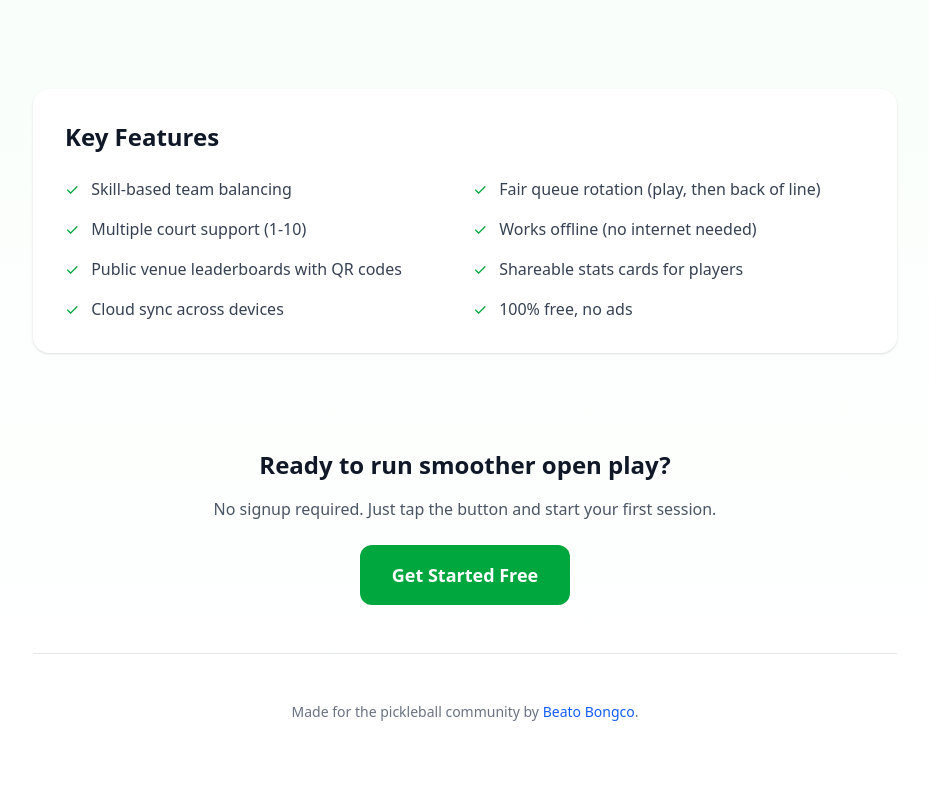
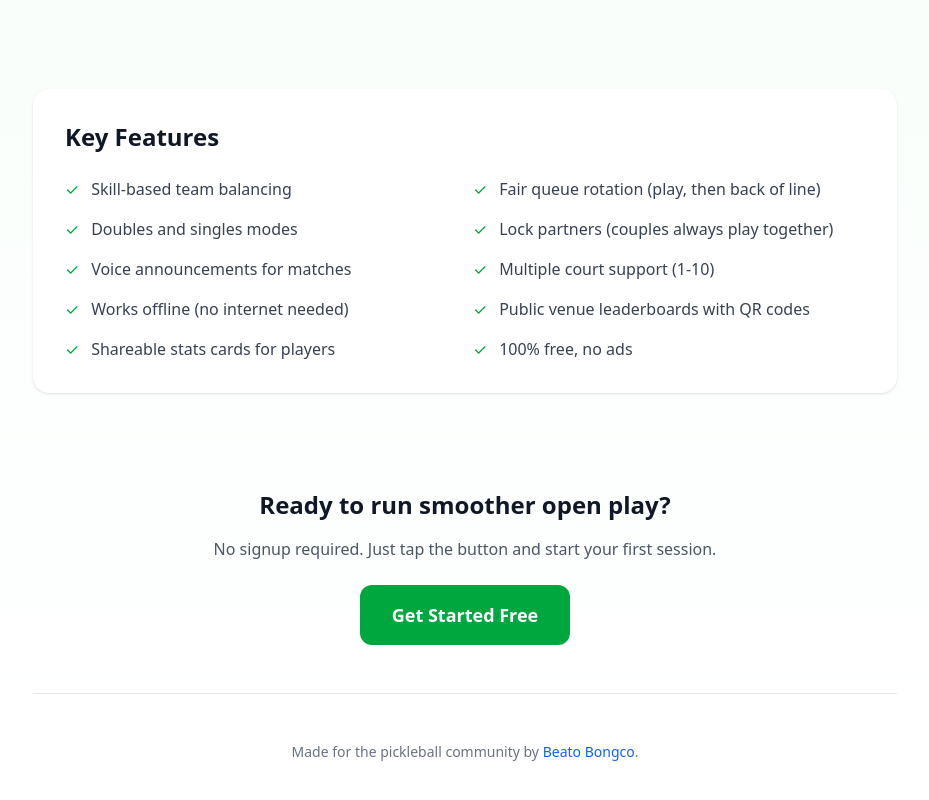
Before and after one commit to beatobongco/pickleq, a React (Vite) app: page / in a window 1280 px wide. Shown: the part 1323-2123 px from the top of the page, without its empty margins (175-1104 px from the left). Built offline with nearby package versions, Linux system fonts and the light colour scheme; no server answers.

Commit message:
Update landing page

```diff
--- a/src/screens/LandingScreen.tsx
+++ b/src/screens/LandingScreen.tsx
@@ -148,6 +148,18 @@ export function LandingScreen({ onGetStarted }: LandingScreenProps) {
               </div>
               <div className="flex items-center gap-3">
                 <span className="text-green-600">✓</span>
+                <span className="text-gray-700">Doubles and singles modes</span>
+              </div>
+              <div className="flex items-center gap-3">
+                <span className="text-green-600">✓</span>
+                <span className="text-gray-700">Lock partners (couples always play together)</span>
+              </div>
+              <div className="flex items-center gap-3">
+                <span className="text-green-600">✓</span>
+                <span className="text-gray-700">Voice announcements for matches</span>
+              </div>
+              <div className="flex items-center gap-3">
+                <span className="text-green-600">✓</span>
                 <span className="text-gray-700">Multiple court support (1-10)</span>
               </div>
               <div className="flex items-center gap-3">
@@ -161,10 +173,6 @@ export function LandingScreen({ onGetStarted }: LandingScreenProps) {
               <div className="flex items-center gap-3">
                 <span className="text-green-600">✓</span>
                 <span className="text-gray-700">Shareable stats cards for players</span>
-              </div>
-              <div className="flex items-center gap-3">
-                <span className="text-green-600">✓</span>
-                <span className="text-gray-700">Cloud sync across devices</span>
               </div>
               <div className="flex items-center gap-3">
                 <span className="text-green-600">✓</span>
```
